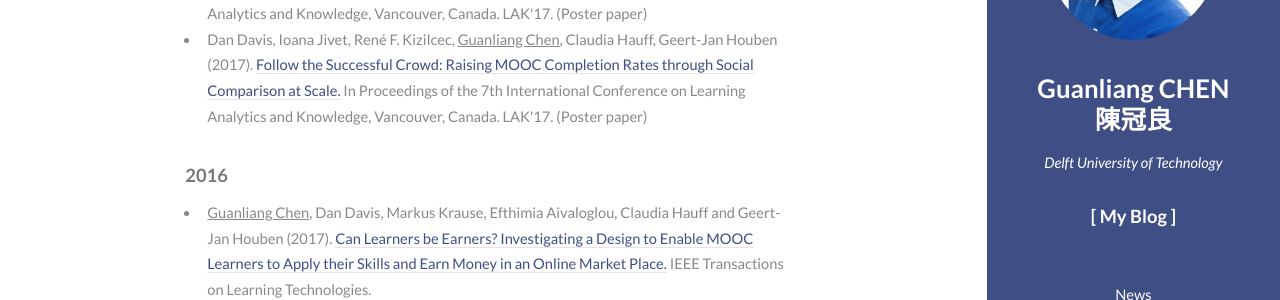
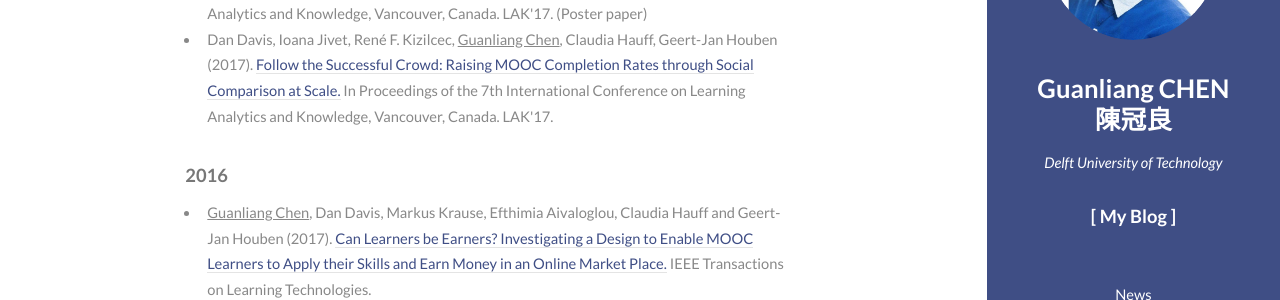
Before and after one commit to AngusGLChen/__angusglchen.github.io, a Jekyll site: the page index.html, which Jekyll copies as it is, in a window 1280 px wide and 900 px high, scrolled down 1053 px. Shown: the part 178-478 px from the top of the window. Built offline with Jekyll 4.4.1, drawn with Linux system fonts in a browser that asks for light colours.

Commit message:
Mar 8, 2017

```diff
--- a/index.html
+++ b/index.html
@@ -101,7 +101,7 @@
 									<p><a href="https://scholar.google.com/citations?user=NqOqvk0AAAAJ">[ Google Scholar ]</a> <a href="http://dblp.uni-trier.de/pers/hd/c/Chen:Guanliang">[ DBLP ]</a></p>
 									<h4>2017</h4><ul>
 										<li><u>Guanliang Chen</u>, Dan Davis, Markus Krause, Claudia Hauff and Geert-Jan Houben (2017). <a href="http://dl.acm.org/citation.cfm?id=3029469">Buying Time: Enabling Learners to become Earners with a Real-World Paid Task Recommender System.</a> In Proceedings of the 7th International Conference on Learning Analytics and Knowledge, Vancouver, Canada. LAK'17. (Poster paper)</li>
-										<li>Dan Davis, Ioana Jivet, René F. Kizilcec, <u>Guanliang Chen</u>, Claudia Hauff, Geert-Jan Houben (2017). <a href="http://dl.acm.org/citation.cfm?id=3027411">Follow the Successful Crowd: Raising MOOC Completion Rates through Social Comparison at Scale.</a> In Proceedings of the 7th International Conference on Learning Analytics and Knowledge, Vancouver, Canada. LAK'17. (Poster paper)</li>
+										<li>Dan Davis, Ioana Jivet, René F. Kizilcec, <u>Guanliang Chen</u>, Claudia Hauff, Geert-Jan Houben (2017). <a href="http://dl.acm.org/citation.cfm?id=3027411">Follow the Successful Crowd: Raising MOOC Completion Rates through Social Comparison at Scale.</a> In Proceedings of the 7th International Conference on Learning Analytics and Knowledge, Vancouver, Canada. LAK'17.</li>
 									</ul>
 
 									<h4>2016</h4>
```
